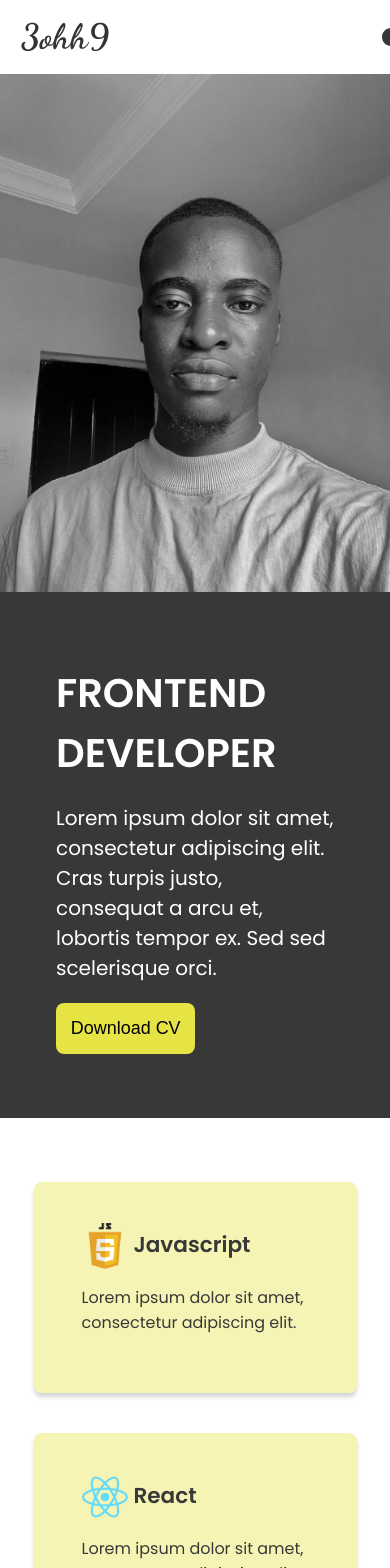
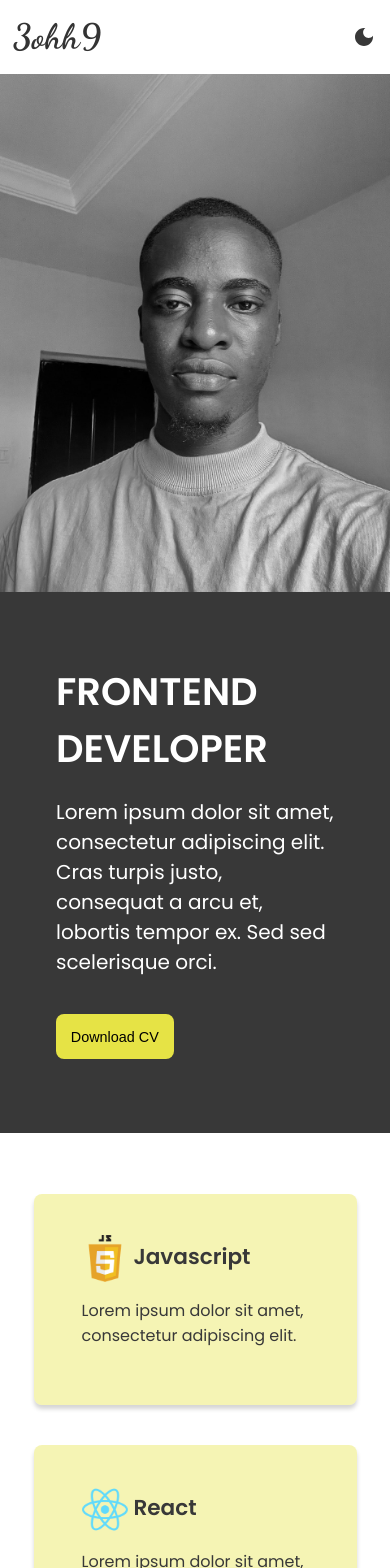
Before and after one commit to exzerth/portfolio, a React (Create React App) app: page / in a window 390 px wide. Shown: the top 1568 px of the page. Built offline with nearby package versions, Linux system fonts and the light colour scheme.

Commit message:
More Responsivesness

```diff
--- a/src/main.css
+++ b/src/main.css
@@ -760,3 +760,92 @@ footer p {
         font-size: 1.2rem;
     }
 }
+
+@media screen and ( max-width: 390px ) {
+
+    .nav-container {
+        margin-left: .8rem;
+    }
+
+    .dark-mode {
+        margin-left: 13.7rem;
+    }
+
+    .nav-container p {
+        display: none;
+    }
+
+    .hero-container {
+        display: flex;
+        flex-direction: column-reverse;
+        justify-content: center;
+        align-items: center;
+    }
+
+    .intro-box {
+        padding-bottom: 4.6rem;
+    }
+
+    .intro-box p {
+        margin-bottom: 2.3rem;
+    }
+
+    .intro-box h2 {
+        margin: 0;
+        font-size: 2.4rem;
+    }
+
+    .intro-box button {
+        font-size: .9rem;
+    }
+
+    .image-box {
+        background-color: #383838;
+    }
+
+    .avatar {
+        -webkit-filter: grayscale(100%); /* Safari 6.0 - 9.0 */
+        filter: grayscale(100%);
+    }
+
+    .skills-container {
+        margin-top: 3.8rem;
+        margin-left: 1rem;
+        margin-right: 1rem;
+    }
+
+    .skill-box {
+        height: 13.188rem;
+        padding-left: 3rem;
+    }
+
+    .skill-box h3 {
+        font-size: 1.35rem;
+        margin-top: 0;
+    }
+
+    .work-title {
+        margin-top: 3.8rem;
+    }
+
+    .work-subtitle {
+        margin-left: 1rem;
+        margin-right: 1rem;
+        font-size: 2.5rem;
+    }
+
+    .works-container {
+        margin-left: 1rem;
+        margin-right: 1rem;
+    }
+
+    .work-layer-one, .work-layer-three{
+        display: flex;
+        flex-direction: column;
+        margin-bottom: 4rem;
+    }
+
+    .works-container button {
+        text-decoration: none;
+    }
+}
```
